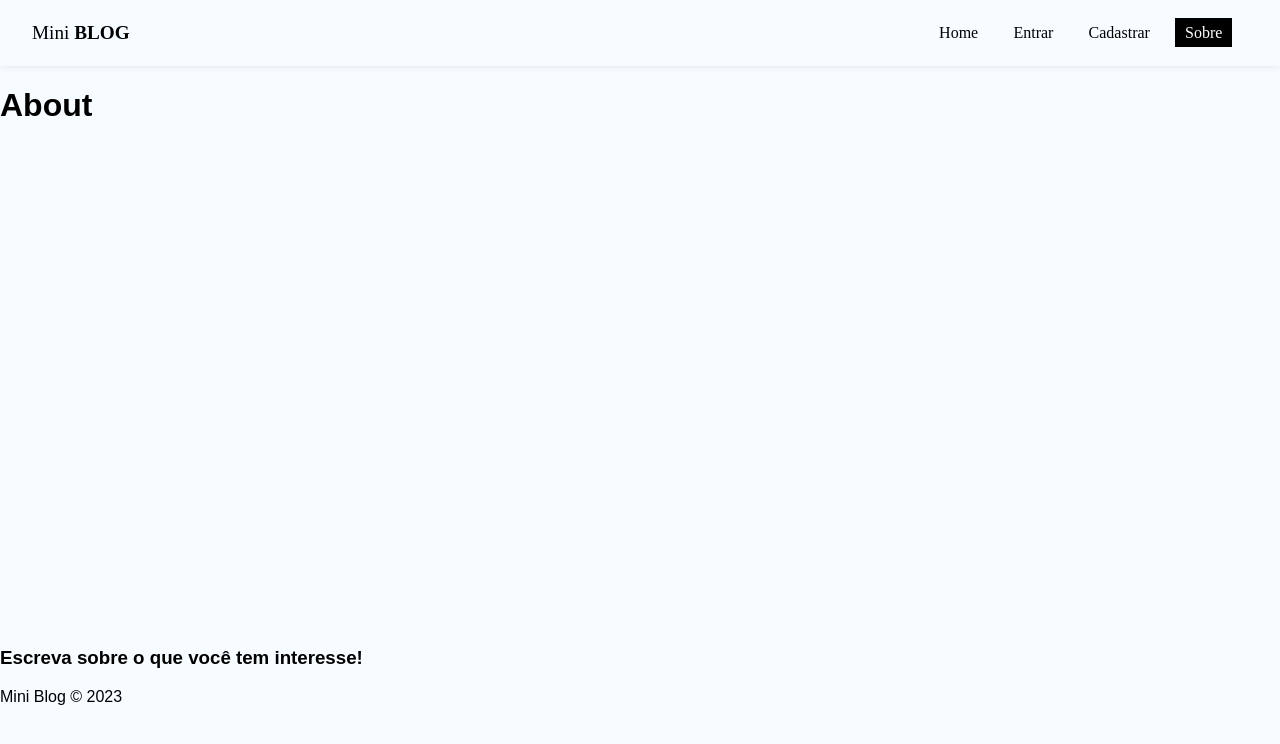
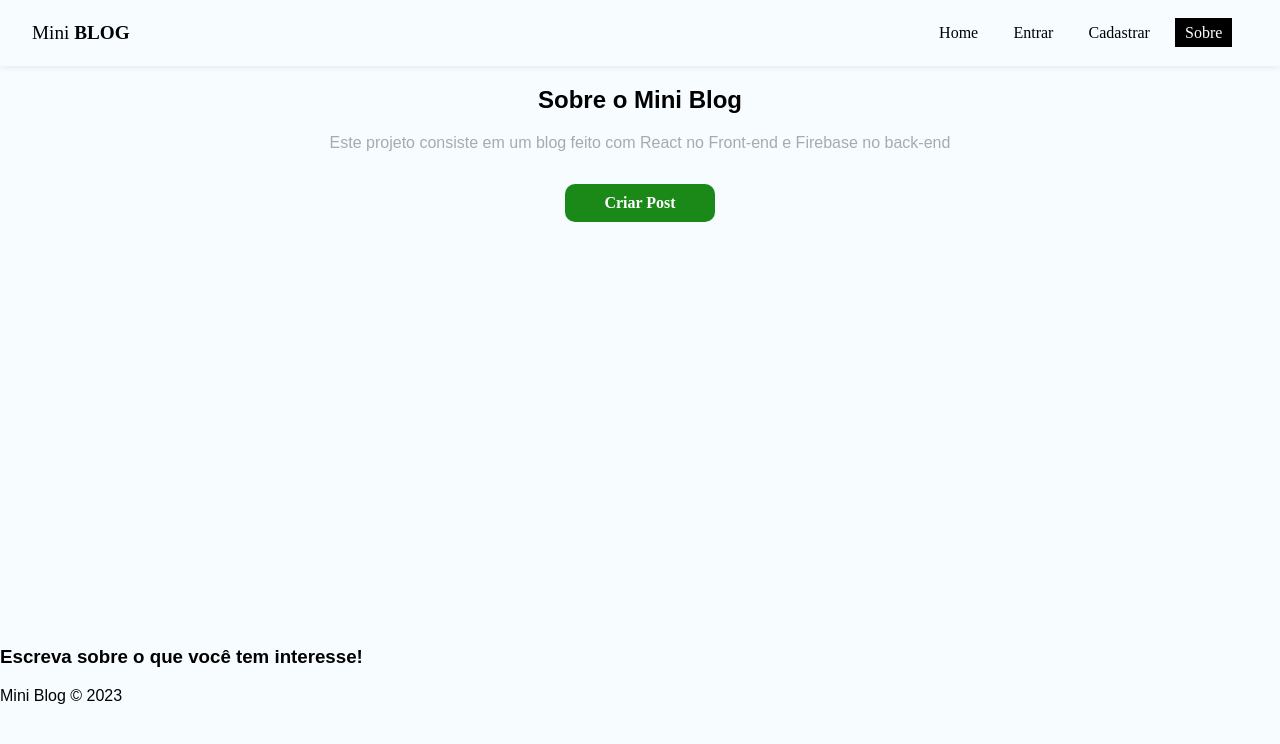
Before and after one commit to victoradauto1/Curso-React, a React (Vite) app in the folder 10-MINIBLOG/miniblog/: page /about in a window 1280 px wide. Shown: the top 744 px of the page. Built offline with nearby package versions, Linux system fonts and the light colour scheme; no server answers.

Commit message:
segundo commit

```diff
--- a/10-MINIBLOG/miniblog/src/App.jsx
+++ b/10-MINIBLOG/miniblog/src/App.jsx
@@ -41,10 +41,10 @@ function App() {
             <Routes>
               <Route path="/" element={<Home />} />
               <Route path="/about" element={<About />} />
-              <Route path="/login" element={<Login />} />
-              <Route path="/register" element={<Register />} />
-              <Route path="/posts/create" element={<CreatePost/>}/>
-              <Route path="/dashboard" element={<Dashboard/>}/>
+              <Route path="/login" element={user? <Navigate to='/' /> : <Login />} />
+              <Route path="/register" element={user? <Navigate to="/"  />:<Register />} />
+              <Route path="/posts/create" element={user? <CreatePost/> : <Navigate to="login" />}/>
+              <Route path="/dashboard" element={user? <Dashboard/> : <Navigate to="login" />}/>
             </Routes>
           </div>
           <Footer />
--- a/10-MINIBLOG/miniblog/src/components/NavBar/NavBar.jsx
+++ b/10-MINIBLOG/miniblog/src/components/NavBar/NavBar.jsx
@@ -41,6 +41,22 @@ export const NavBar = () => {
             </li>
           </>
         )}
+        {user && (
+          <>
+            <li>
+              <NavLink to="/posts/create"
+              className={({ isActive }) => (isActive ? styles.active : " ")}>
+                Novo Post
+              </NavLink>
+            </li>
+            <li>
+              <NavLink to="/dashboard"
+              className={({ isActive }) => (isActive ? styles.active : " ")}>
+                Dashboard
+              </NavLink>
+            </li>
+          </>
+        )}
         <li>
           <NavLink
             to="/about"
--- a/10-MINIBLOG/miniblog/src/firebase/config.js
+++ b/10-MINIBLOG/miniblog/src/firebase/config.js
@@ -1,14 +1,13 @@
 import { initializeApp } from "firebase/app";
-import { getAuth } from "firebase/auth";
 import { getFirestore } from "firebase/firestore";
 
 const firebaseConfig = {
-  apiKey: "AIzaSyCLvEGhcQo1QjbHP-0D7bRaKrFAaGQW_sg",
-  authDomain: "miniblog-ref.firebaseapp.com",
-  projectId: "miniblog-ref",
-  storageBucket: "miniblog-ref.appspot.com",
-  messagingSenderId: "411532945241",
-  appId: "1:411532945241:web:3808bd6c6bf5b1fb774e48",
+  apiKey: "AIzaSyDyHrHDZ1aqRNRk4Jo0IbUtGRw8vMAjqLM",
+  authDomain: "miniblog-bcce7.firebaseapp.com",
+  projectId: "miniblog-bcce7",
+  storageBucket: "miniblog-bcce7.appspot.com",
+  messagingSenderId: "399797415228",
+  appId: "1:399797415228:web:ae982ee9558aaf90190239"
 };
 
 const app = initializeApp(firebaseConfig);
--- a/10-MINIBLOG/miniblog/src/hooks/useAuthentication.js
+++ b/10-MINIBLOG/miniblog/src/hooks/useAuthentication.jsx
@@ -27,7 +27,7 @@ export const useAuthentication = () => {
     }
 
 
-    const createUser = async ()=>{
+    const createUser = async (data)=>{
 
         checkIfIsCancelled();
 
--- a/10-MINIBLOG/miniblog/src/pages/About/About.jsx
+++ b/10-MINIBLOG/miniblog/src/pages/About/About.jsx
@@ -1,9 +1,15 @@
-import React from 'react'
+import { Link } from 'react-router-dom'
+import styles from './About.module.css'
 
 export const About = () => {
   return (
-    <div>
-        <h1>About</h1>
+    <div className={styles.about}>
+        <h2>Sobre o Mini <span>Blog</span></h2>
+        <p>Este projeto consiste em um blog feito com React no Front-end e Firebase no back-end </p>
+
+        <Link to="/posts/create" className='btn'> Criar Post</Link>
     </div>
+
+
   )
 }
--- a/10-MINIBLOG/miniblog/src/pages/About/About.module.css
+++ b/10-MINIBLOG/miniblog/src/pages/About/About.module.css
@@ -0,0 +1,20 @@
+.about{
+    text-align: center;
+    dsplay: flex;
+    flex-direction: column;
+    aling-items: center;
+
+}
+
+.about p {
+    color: #AAA;
+    margin-bottom: 2em;
+
+}
+
+.about a{
+    display: block;
+    margin-top: 15px;
+    padding: 10px 15px;
+    margin: 0 auto;
+}
--- a/10-MINIBLOG/miniblog/src/pages/Register/Register.jsx
+++ b/10-MINIBLOG/miniblog/src/pages/Register/Register.jsx
@@ -91,7 +91,7 @@ export const Register = () => {
             value={confirmPassword}
           />
         </label>
-        {!loading && <button className="btn">Entrar</button>}
+        {!loading && <button className="btn">Cadastrar</button>}
         {loading && (
           <button className="btn" disabled>
             Aguarde...
```
